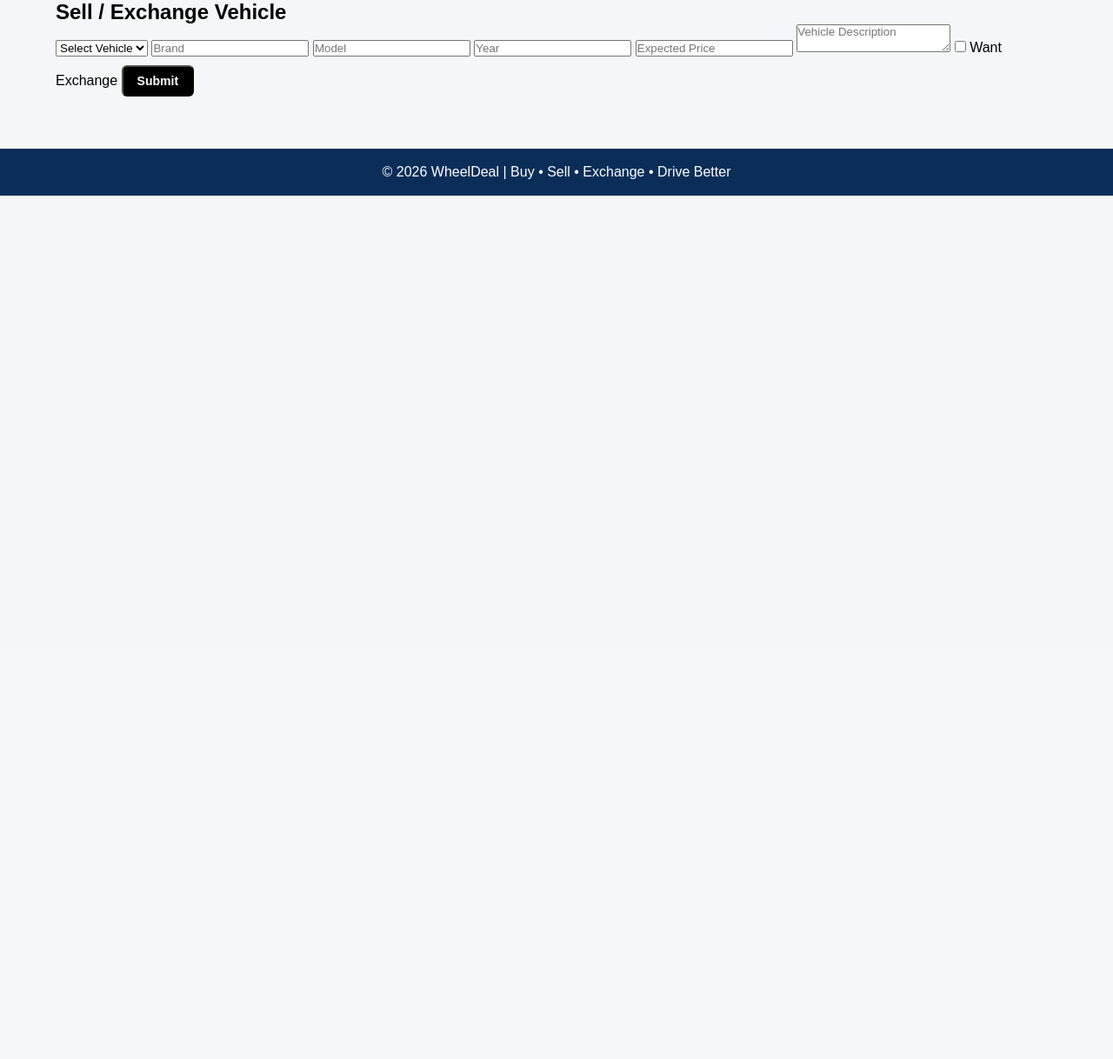
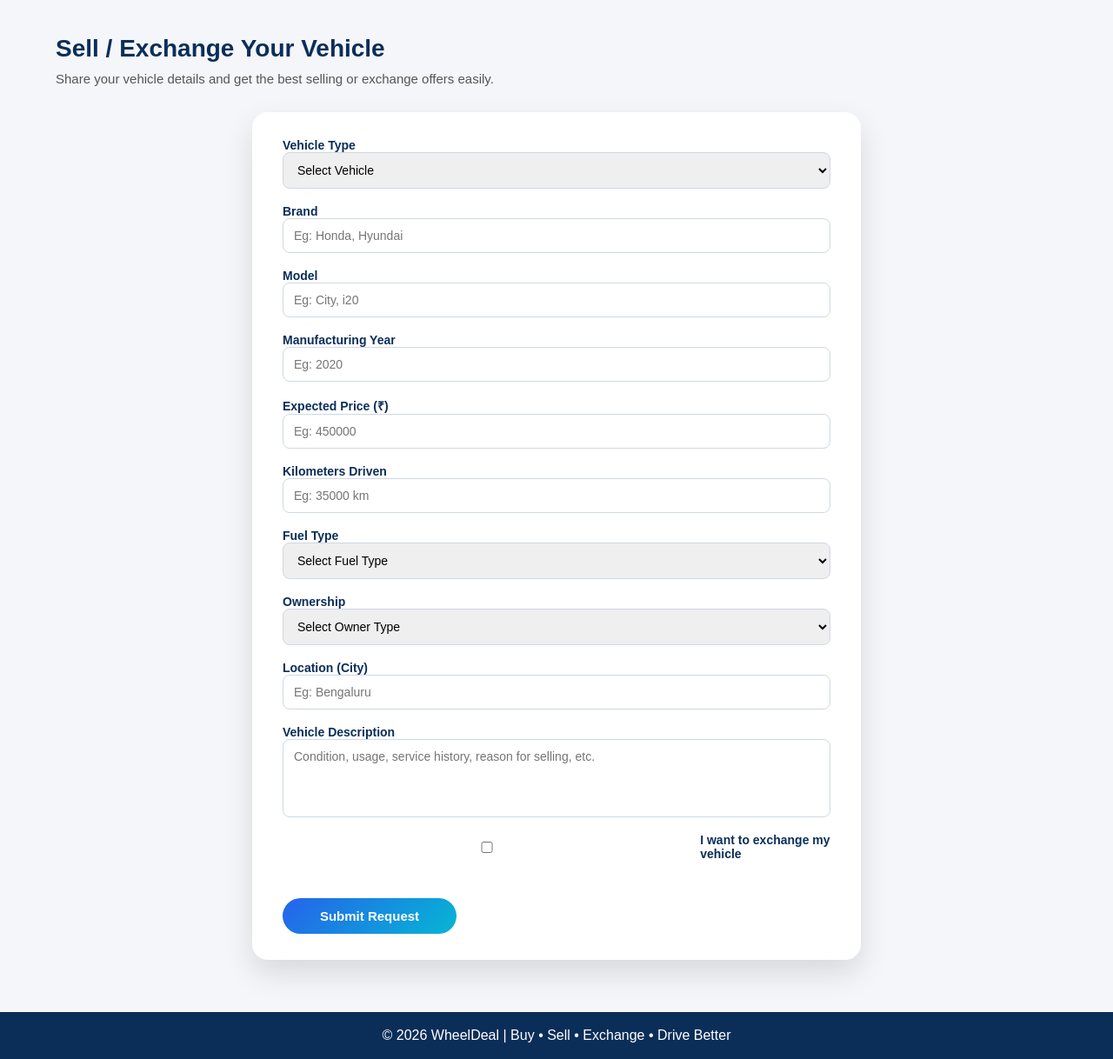
Before and after one commit to Jeevabharathi-16/WheelDeal, a Django app: page /sell/ in a window 1280 px wide. Shown: the part 56-1274 px from the top of the page at 87% size. Before the commit the page ends 281 px from the top, so only its background shows below. Run offline with Django 5.2, Linux system fonts and the light colour scheme; a user stored in the database is signed in.

Commit message:
Fixed sell page checkbox alignment and layout

```diff
--- a/static/style.css
+++ b/static/style.css
@@ -53,10 +53,10 @@
     text-decoration: underline;
 }
 
-/* ================= AUTH BUTTON (LOGIN / SIGNUP) ================= */
+/* ================= AUTH BUTTON ================= */
 .auth-btn {
-    background: #dc2626;          /* RED */
-    color: #ffffff;               /* WHITE TEXT */
+    background: #dc2626;
+    color: #ffffff;
     padding: 8px 18px;
     border-radius: 20px;
     font-weight: bold;
@@ -65,10 +65,10 @@
 }
 
 .auth-btn:hover {
-    background: #b91c1c;          /* Darker red on hover */
+    background: #b91c1c;
 }
 
-/* ================= HERO SECTION ================= */
+/* ================= HERO ================= */
 .hero {
     background: linear-gradient(to right, #0b2e59, #0e4a8c);
     color: white;
@@ -86,7 +86,6 @@
     margin: auto;
     font-size: 18px;
     line-height: 1.6;
-    opacity: 0.95;
 }
 
 /* ================= SECTION HEADER ================= */
@@ -106,10 +105,6 @@
     font-size: 14px;
     font-weight: bold;
     color: #0e4a8c;
-}
-
-.see-more:hover {
-    text-decoration: underline;
 }
 
 /* ================= BUTTON ================= */
@@ -149,14 +144,12 @@
     transform: translateY(-6px);
 }
 
-/* ================= IMAGE ================= */
 .vehicle-card img {
     width: 100%;
     height: 190px;
     object-fit: cover;
 }
 
-/* ================= CARD BODY ================= */
 .vehicle-body {
     padding: 15px;
 }
@@ -174,7 +167,6 @@
 .price {
     font-weight: bold;
     margin-top: 8px;
-    color: #000;
 }
 
 /* ================= FOOTER ================= */
@@ -186,19 +178,6 @@
     margin-top: 60px;
 }
 
-/* ================= RESPONSIVE ================= */
-@media (max-width: 768px) {
-    .navbar {
-        flex-direction: column;
-        gap: 12px;
-        text-align: center;
-    }
-
-    .nav-links {
-        flex-direction: column;
-        gap: 12px;
-    }
-}
 /* ================= AUTH PAGES ================= */
 .auth-wrapper {
     min-height: 80vh;
@@ -246,16 +225,119 @@
 
 .auth-btn-full {
     width: 100%;
+}
+
+/* ================= FORMS (SELL + LOAN) ================= */
+.form-box {
+    background: #ffffff;
+    padding: 30px 35px;
+    border-radius: 18px;
+    box-shadow: 0 15px 35px rgba(0,0,0,0.12);
+    margin-top: 40px;
+}
+
+.form-box form {
+    display: flex;
+    flex-direction: column;
+    gap: 14px;
+}
+
+.form-box label {
+    font-weight: bold;
+    font-size: 14px;
+    color: #0b2e59;
+}
+
+.form-box input,
+.form-box select,
+.form-box textarea {
+    width: 100%;
+    padding: 11px 12px;
+    border-radius: 8px;
+    border: 1px solid #cfd8e3;
+    font-size: 14px;
+}
+
+.form-box textarea {
+    resize: none;
+    height: 90px;
+}
+
+.form-box .btn {
+    background: linear-gradient(135deg, #2563eb, #06b6d4);
+    color: white;
+    border: none;
+    padding: 12px;
+    border-radius: 30px;
+    font-size: 15px;
+    font-weight: bold;
+    cursor: pointer;
+}
+
+.form-box .btn:hover {
+    transform: translateY(-2px);
+    box-shadow: 0 10px 20px rgba(6,182,212,0.4);
+}
+
+/* ================= RESPONSIVE ================= */
+@media (max-width: 768px) {
+    .navbar {
+        flex-direction: column;
+        gap: 12px;
+        text-align: center;
+    }
+
+    .nav-links {
+        flex-direction: column;
+        gap: 12px;
+    }
+}
+
+/* ================= SELL PAGE ENHANCEMENT ================= */
+.page-title {
+    margin-top: 40px;
+    font-size: 28px;
+    color: #0b2e59;
+}
+
+.page-subtitle {
+    margin: 10px 0 30px;
+    color: #555;
+    font-size: 15px;
+}
+
+.sell-form {
+    max-width: 700px;
+    margin: auto;
+}
+
+.form-group {
+    display: flex;
+    flex-direction: column;
+    margin-bottom: 18px;
+}
+
+.checkbox-group {
+    flex-direction: row;
+    align-items: center;
+    gap: 10px;
     margin-top: 10px;
 }
 
-.auth-footer {
-    text-align: center;
-    font-size: 14px;
-    margin-top: 18px;
+.submit-btn {
+    margin-top: 25px;
+    width: 200px;
+    align-self: center;
 }
 
-.auth-footer a {
-    color: #0e4a8c;
-    font-weight: bold;
+.exchange-row {
+    margin-top: 10px;
 }
+
+.exchange-label {
+    display: flex;
+    align-items: center;
+    gap: 10px;
+    font-size: 15px;
+    color: #0b2e59;
+}
--- a/template/sell.html
+++ b/template/sell.html
@@ -2,34 +2,103 @@
 {% block content %}
 
 <div class="container">
-    <h2>Sell / Exchange Vehicle</h2>
 
-    <form method="POST" class="form-box">
+    <h2 class="page-title">Sell / Exchange Your Vehicle</h2>
+    <p class="page-subtitle">
+        Share your vehicle details and get the best selling or exchange offers easily.
+    </p>
+
+    <form method="POST" class="form-box sell-form">
         {% csrf_token %}
 
+        <!-- Vehicle Type -->
+        <div class="form-group">
+            <label>Vehicle Type</label>
             <select name="type" required>
                 <option value="">Select Vehicle</option>
                 <option value="car">Car</option>
                 <option value="bike">Bike</option>
             </select>
+        </div>
 
-        <input type="text" name="brand" placeholder="Brand" required>
+        <!-- Brand -->
+        <div class="form-group">
+            <label>Brand</label>
+            <input type="text" name="brand" placeholder="Eg: Honda, Hyundai" required>
+        </div>
 
-        <input type="text" name="model" placeholder="Model" required>
+        <!-- Model -->
+        <div class="form-group">
+            <label>Model</label>
+            <input type="text" name="model" placeholder="Eg: City, i20" required>
+        </div>
 
-        <input type="number" name="year" placeholder="Year" required>
+        <!-- Manufacturing Year -->
+        <div class="form-group">
+            <label>Manufacturing Year</label>
+            <input type="number" name="year" placeholder="Eg: 2020" required>
+        </div>
 
-        <input type="number" name="price" placeholder="Expected Price" required>
+        <!-- Expected Price -->
+        <div class="form-group">
+            <label>Expected Price (₹)</label>
+            <input type="number" name="price" placeholder="Eg: 450000" required>
+        </div>
 
-        <!-- ✅ THIS FIXES YOUR ERROR -->
-        <textarea name="description" placeholder="Vehicle Description" required></textarea>
+        <!-- Extra UI only fields (DB SAFE) -->
+        <div class="form-group">
+            <label>Kilometers Driven</label>
+            <input type="number" placeholder="Eg: 35000 km">
+        </div>
 
-        <label>
-            <input type="checkbox" name="exchange"> Want Exchange
+        <div class="form-group">
+            <label>Fuel Type</label>
+            <select>
+                <option value="">Select Fuel Type</option>
+                <option>Petrol</option>
+                <option>Diesel</option>
+                <option>Electric</option>
+                <option>Hybrid</option>
+            </select>
+        </div>
+
+        <div class="form-group">
+            <label>Ownership</label>
+            <select>
+                <option value="">Select Owner Type</option>
+                <option>First Owner</option>
+                <option>Second Owner</option>
+                <option>Third Owner</option>
+            </select>
+        </div>
+
+        <div class="form-group">
+            <label>Location (City)</label>
+            <input type="text" placeholder="Eg: Bengaluru">
+        </div>
+
+        <!-- Description -->
+        <div class="form-group">
+            <label>Vehicle Description</label>
+            <textarea
+                name="description"
+                placeholder="Condition, usage, service history, reason for selling, etc."
+                required></textarea>
+        </div>
+
+        <!-- ✅ FIXED: Checkbox LEFT + text together -->
+        <div class="form-group exchange-row">
+            <label class="exchange-label">
+                <input type="checkbox" name="exchange">
+                <span>I want to exchange my vehicle</span>
             </label>
+        </div>
 
-        <button class="btn">Submit</button>
+        <!-- Submit -->
+        <button class="btn submit-btn">Submit Request</button>
+
     </form>
+
 </div>
 
 {% endblock %}
```
Also changed, not shown: db.sqlite3. Lines whose indentation alone changed are shown as unchanged.
